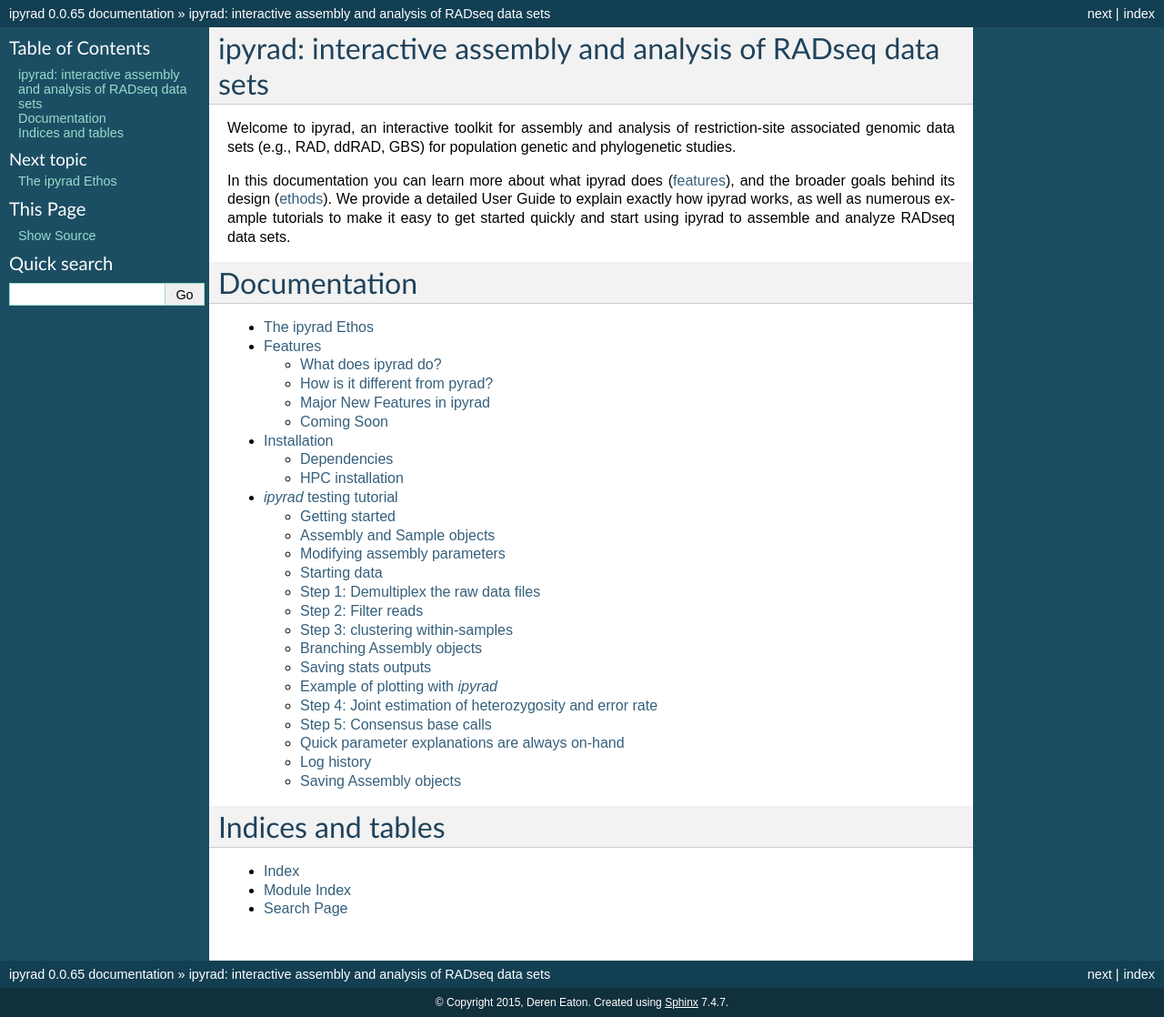
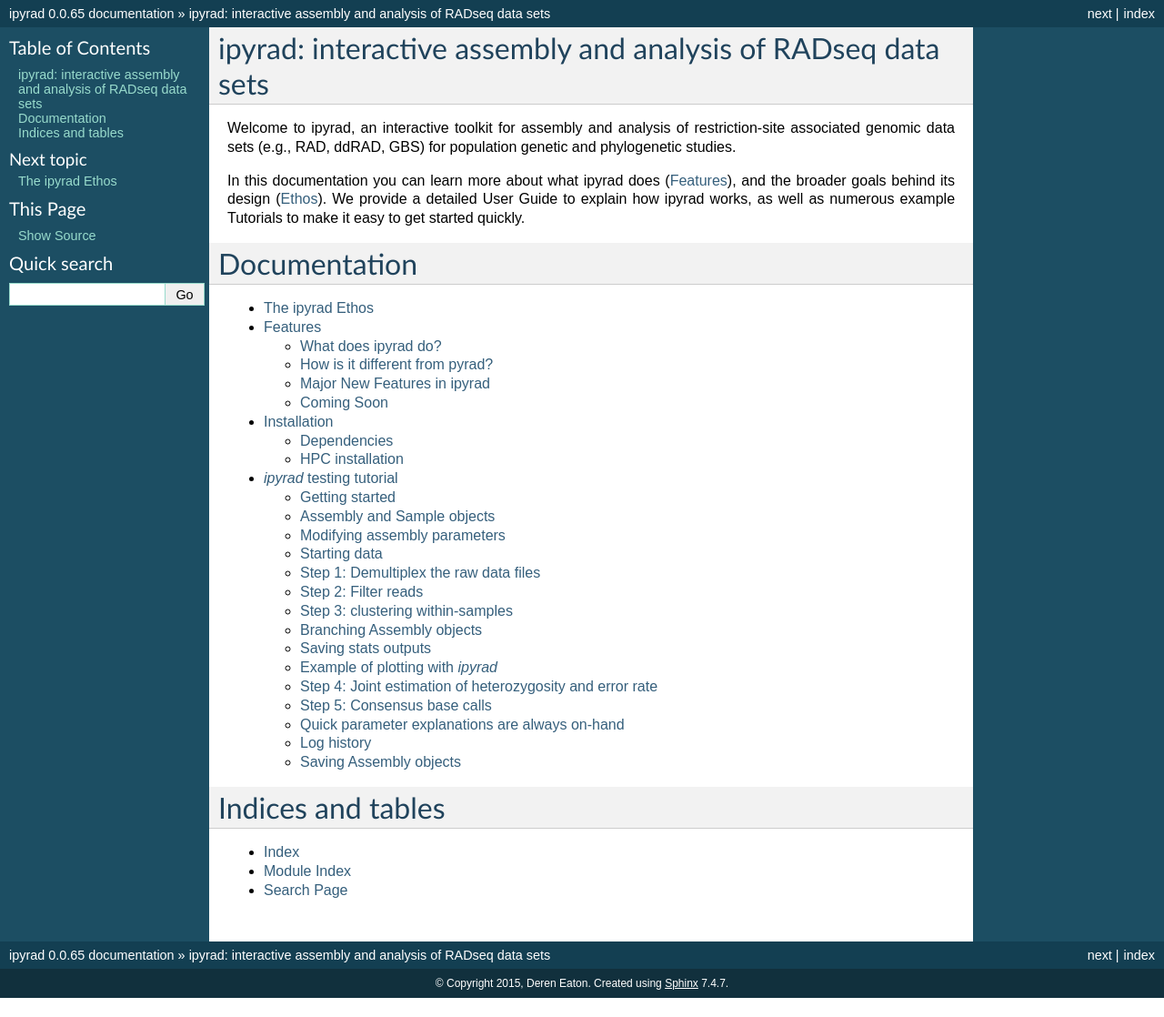
Before and after one commit to dereneaton/ipyrad, a Sphinx documentation site: the page built from docs/index.rst, in a window 1280 px wide. Shown: the whole page at 91% size. Built offline with Sphinx 7.4.7, drawn with Linux system fonts in a browser that asks for light colours; pages that are not in the unit, such as notebooks, are missing from menus; after the commit the page ends 1097 px from its top, so only the background shows below that.

Commit message:
docs edits

```diff
--- a/docs/features.rst
+++ b/docs/features.rst
@@ -8,9 +8,9 @@
 
 What does ipyrad do?
 --------------------
-:ref:`ipyrad <ipyrad>` can be used to assemble RADseq data sets using
-:ref:`*de novo* assembly <denovo>`, :ref:`reference mapping assembly <reference>`,
-or `:ref:`hybrid assembly <hybrid>` -- a combination of the two approaches.
+:ref:`ipyrad <ipyrad>` provides functions to assemble RADseq data sets in three
+ways: :ref:`de novo <denovo>`, :ref:`reference mapping <reference>`,
+and `:ref:`hybrid assembly <hybrid>` -- a combination of the first two approaches.
 Assembled data sets can be output in a large variety of :ref:`formats <formats>`, facilitating downstream genomic analyses for both population genetic and phylogenetic
 studies. It also includes methods for visualizing data and results, inferring population genetic statistics, and inferring genomic introgression.
 
--- a/docs/index.rst
+++ b/docs/index.rst
@@ -14,11 +14,10 @@
 population genetic and phylogenetic studies.
 
 In this documentation you can learn more about what ipyrad does
-(:ref:`features <features>`), and the broader goals behind its design
-(:ref:`ethods <ethos>`). We provide a detailed :ref:`User Guide<userguide>`
-to explain exactly how ipyrad works, as well as numerous example
-:ref:`tutorials <tutorials>` to make it easy to get started quickly and
-start using ipyrad to assemble and analyze RADseq data sets.
+(:ref:`Features <features>`), and the broader goals behind its design
+(:ref:`Ethos <ethos>`). We provide a detailed :ref:`User Guide<userguide>`
+to explain how ipyrad works, as well as numerous example
+:ref:`Tutorials <tutorials>` to make it easy to get started quickly.
 
 
 Documentation
```
Also changed, not shown: docs/quickguide.rst (added, +17 -0 lines), 1 other file.
